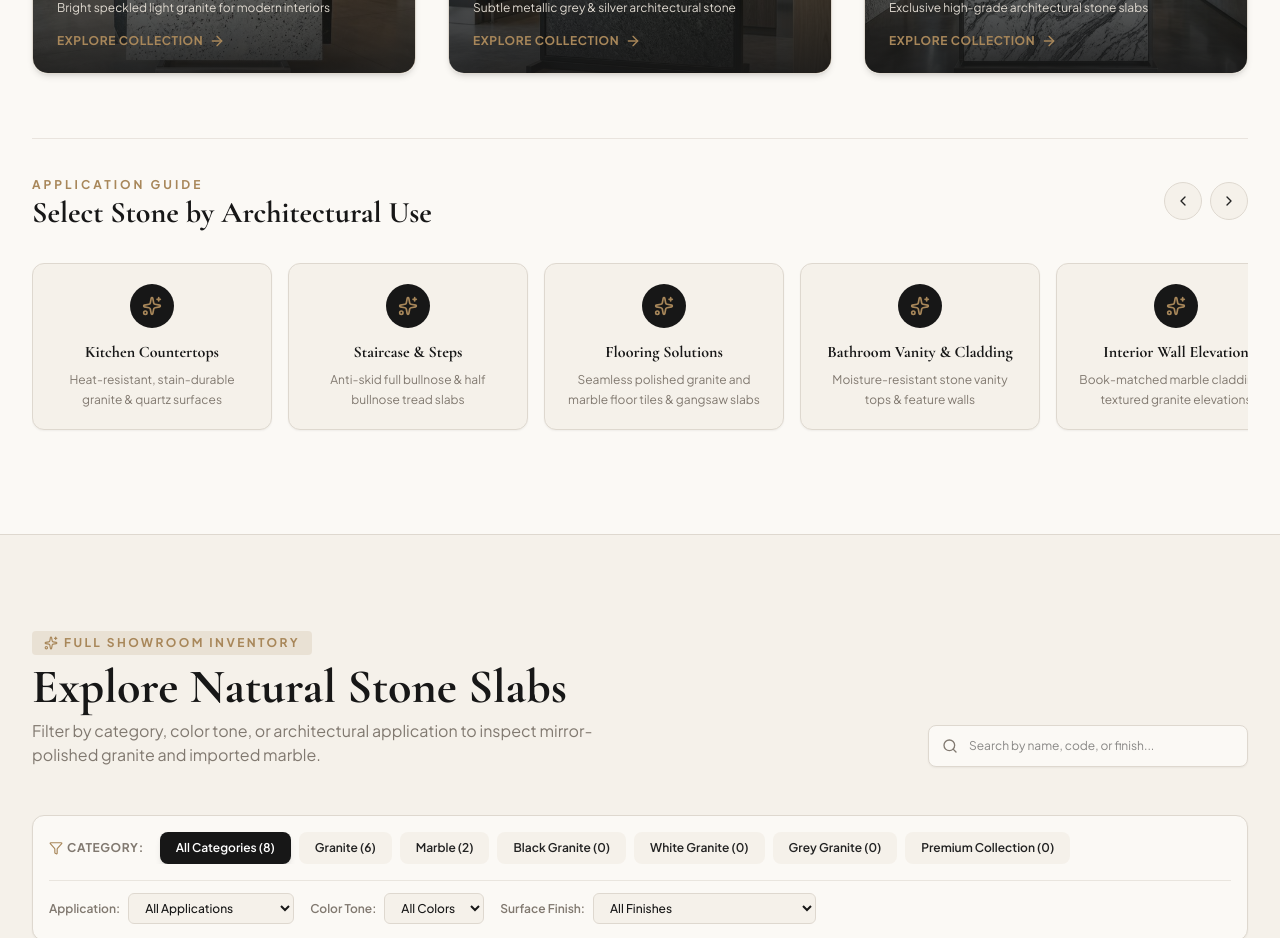
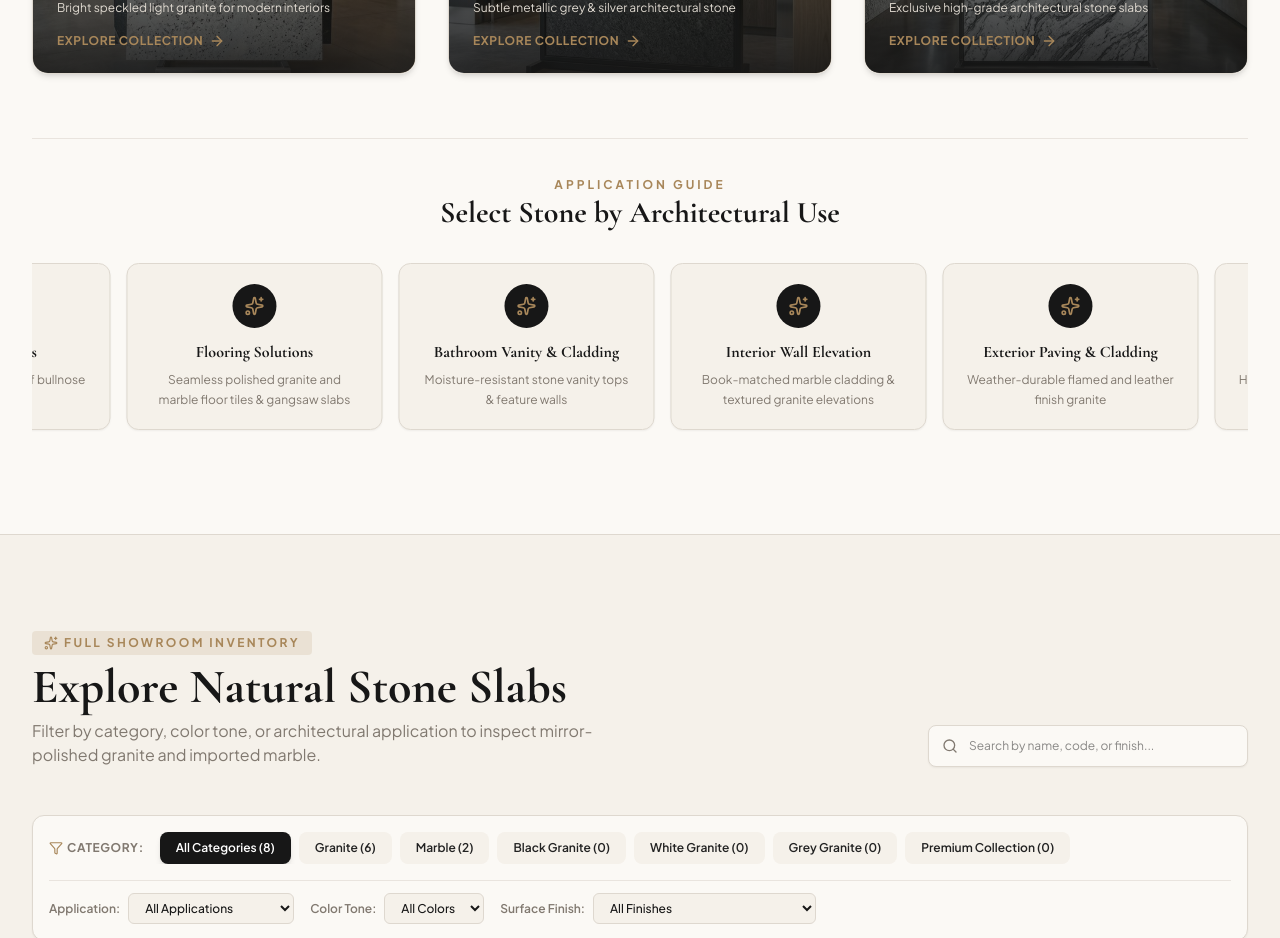
Before and after one commit to NYLEXWEB/Galaxy-Marble, a React (Vite) app: page / in a window 1280 px wide. Shown: the part 1820-2758 px from the top of the page. Built offline with nearby package versions, Linux system fonts and the light colour scheme.

Commit message:
feat: add CollectionDiscovery component and define global theme styles in index.css

```diff
--- a/src/components/CollectionDiscovery.jsx
+++ b/src/components/CollectionDiscovery.jsx
@@ -1,46 +1,8 @@
-import React, { useRef, useEffect, useState } from "react";
-import { ArrowRight, Sparkles, ChevronLeft, ChevronRight } from "lucide-react";
+import React from "react";
+import { ArrowRight, Sparkles } from "lucide-react";
 import { COLLECTIONS, APPLICATION_DISCOVERY } from "../data/collections";
 
 export default function CollectionDiscovery({ onSelectCategory, onSelectApplication }) {
-  const scrollRef = useRef(null);
-  const [isPaused, setIsPaused] = useState(false);
-
-  // Auto-scroll loop for Architectural Use cards
-  useEffect(() => {
-    const el = scrollRef.current;
-    if (!el) return;
-
-    let animationFrameId;
-    const scrollSpeed = 0.8; // Smooth px scroll speed per frame
-
-    const step = () => {
-      if (!isPaused && el) {
-        el.scrollLeft += scrollSpeed;
-        // Infinite loop reset when reaching end of scroll
-        if (el.scrollLeft >= el.scrollWidth - el.clientWidth - 2) {
-          el.scrollLeft = 0;
-        }
-      }
-      animationFrameId = requestAnimationFrame(step);
-    };
-
-    animationFrameId = requestAnimationFrame(step);
-    return () => cancelAnimationFrame(animationFrameId);
-  }, [isPaused]);
-
-  const scrollLeft = () => {
-    if (scrollRef.current) {
-      scrollRef.current.scrollBy({ left: -260, behavior: "smooth" });
-    }
-  };
-
-  const scrollRight = () => {
-    if (scrollRef.current) {
-      scrollRef.current.scrollBy({ left: 260, behavior: "smooth" });
-    }
-  };
-
   return (
     <section id="collections" className="py-16 sm:py-24 bg-[#FBF9F5] border-b border-[#DED8CF]">
       <div className="max-w-7xl mx-auto px-4 sm:px-6 lg:px-8 space-y-16">
@@ -106,11 +68,10 @@ export default function CollectionDiscovery({ onSelectCategory, onSelectApplicat
           ))}
         </div>
 
-        {/* Application-based Discovery Section (Auto-Scrolling & Touch Swipeable Carousel) */}
-        <div className="pt-8 border-t border-[#DED8CF]/60 space-y-6">
+        {/* Application-based Discovery Section (Automatic Continuous Marquee Scroll Towards Left) */}
+        <div className="pt-8 border-t border-[#DED8CF]/60 space-y-6 overflow-hidden">
 
-          <div className="flex flex-col sm:flex-row items-center justify-between gap-4">
-            <div className="text-center sm:text-left space-y-1">
+          <div className="text-center max-w-xl mx-auto space-y-1">
             <span className="text-xs uppercase tracking-[0.25em] font-bold text-[#A8875A]">
               Application Guide
             </span>
@@ -119,43 +80,15 @@ export default function CollectionDiscovery({ onSelectCategory, onSelectApplicat
             </h3>
           </div>
 
-            {/* Scroll Navigation Arrows */}
-            <div className="flex items-center gap-2">
-              <button
-                onClick={scrollLeft}
-                className="p-2.5 rounded-full bg-[#F5F1EA] hover:bg-[#171717] hover:text-white border border-[#DED8CF] transition-colors cursor-pointer"
-                title="Scroll Left"
-                aria-label="Scroll left"
-              >
-                <ChevronLeft className="w-4 h-4" />
-              </button>
-              <button
-                onClick={scrollRight}
-                className="p-2.5 rounded-full bg-[#F5F1EA] hover:bg-[#171717] hover:text-white border border-[#DED8CF] transition-colors cursor-pointer"
-                title="Scroll Right"
-                aria-label="Scroll right"
-              >
-                <ChevronRight className="w-4 h-4" />
-              </button>
-            </div>
-          </div>
-
-          {/* Auto-scrolling & Swipeable Horizontal Container */}
-          <div
-            ref={scrollRef}
-            onMouseEnter={() => setIsPaused(true)}
-            onMouseLeave={() => setIsPaused(false)}
-            onTouchStart={() => setIsPaused(true)}
-            onTouchEnd={() => setIsPaused(false)}
-            className="flex gap-4 overflow-x-auto scrollbar-none py-2 px-1 scroll-smooth snap-x touch-pan-x"
-            style={{ scrollbarWidth: "none", msOverflowStyle: "none" }}
-          >
-            {/* Repeat cards array to ensure smooth continuous marquee loop */}
+          {/* Continuous Infinite Automatic Scroll Container (Leftward Marquee) */}
+          <div className="w-full overflow-hidden relative py-2">
+            <div className="animate-marquee-left hover:[animation-play-state:paused] flex gap-4">
+              {/* Duplicate array twice for seamless continuous infinite marquee scroll */}
               {[...APPLICATION_DISCOVERY, ...APPLICATION_DISCOVERY].map((app, index) => (
                 <div
                   key={`${app.id}-${index}`}
                   onClick={() => onSelectApplication(app.title)}
-                className="flex-none w-52 sm:w-60 p-5 bg-[#F5F1EA] hover:bg-[#171717] border border-[#DED8CF] hover:border-[#A8875A] rounded-xl text-center transition-all duration-300 transform hover:-translate-y-1 group cursor-pointer shadow-xs hover:shadow-lg snap-start"
+                  className="w-56 sm:w-64 shrink-0 p-5 bg-[#F5F1EA] hover:bg-[#171717] border border-[#DED8CF] hover:border-[#A8875A] rounded-xl text-center transition-all duration-300 transform hover:-translate-y-1 group cursor-pointer shadow-xs hover:shadow-lg"
                 >
                   <div className="w-11 h-11 mx-auto rounded-full bg-[#171717] group-hover:bg-[#A8875A] text-white flex items-center justify-center transition-colors mb-3">
                     <Sparkles className="w-5 h-5 text-[#A8875A] group-hover:text-white" />
@@ -169,6 +102,7 @@ export default function CollectionDiscovery({ onSelectCategory, onSelectApplicat
                 </div>
               ))}
             </div>
+          </div>
 
         </div>
 
--- a/src/index.css
+++ b/src/index.css
@@ -138,3 +138,24 @@ html {
 .animate-pulse-glow {
   animation: pulseGlow 4s ease-in-out infinite;
 }
+
+/* Continuous Infinite Marquee Scroll Animation */
+@keyframes marqueeScrollLeft {
+  0% {
+    transform: translateX(0);
+  }
+
+  100% {
+    transform: translateX(-50%);
+  }
+}
+
+.animate-marquee-left {
+  display: flex;
+  width: max-content;
+  animation: marqueeScrollLeft 25s linear infinite;
+}
+
+.animate-marquee-left:hover {
+  animation-play-state: paused;
+}
```
Lines whose indentation alone changed are shown as unchanged.
